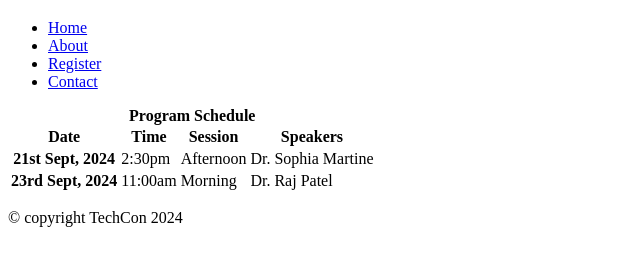
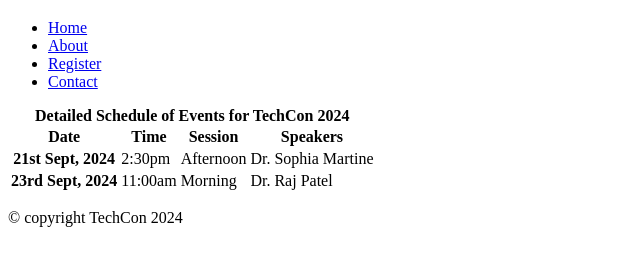
Before and after one commit to Sphinxdiff/TechCon_HTML, a plain HTML site: page techcon_website/schedule.html in a window 1280 px wide. Shown: the part 61-326 px from the top of the page, without its empty margins (0-640 px from the left). Drawn offline with Linux system fonts and the light colour scheme.

Commit message:
added schedule.html

```diff
--- a/techcon_website/schedule.html
+++ b/techcon_website/schedule.html
@@ -20,7 +20,7 @@
 
     <main>
 <table>
-<caption> <strong>Program Schedule</strong></caption>
+<caption> <strong>Detailed Schedule of Events for TechCon 2024</strong></caption>
 
 <tr>
 <th scope="col"> Date</th>
```
